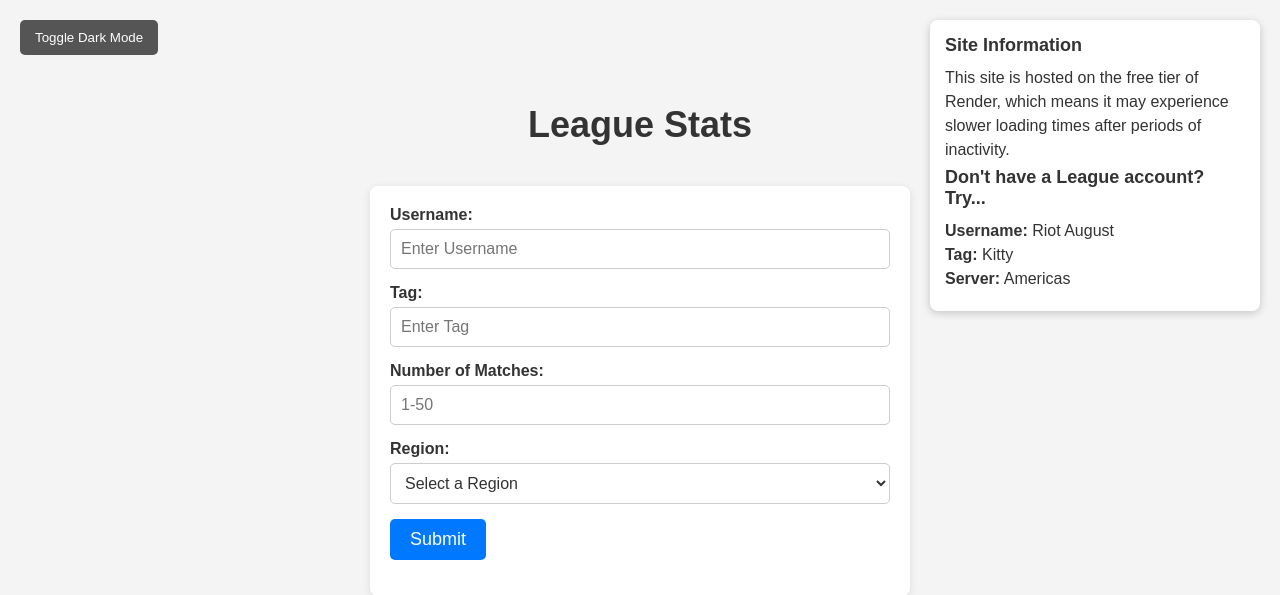
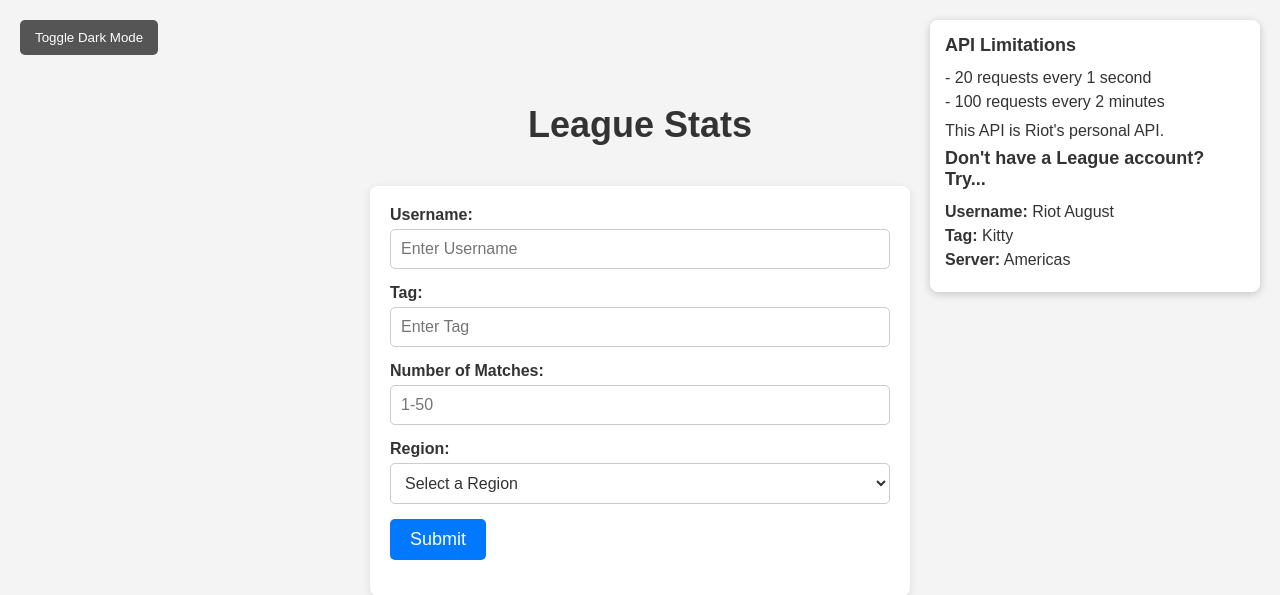
Before and after one commit to LeagueStatsPage/League-Stats, a Flask app: page / in a window 1280 px wide. Shown: the top 595 px of the page. Run offline with Flask 3, Linux system fonts and the light colour scheme.

Commit message:
Updated readme and html files

```diff
--- a/run.py
+++ b/run.py
@@ -1,6 +1,6 @@
 from app import create_app
 
-app = create_app(template_folder =  "../templates", static_folder = "../static")
+app = create_app(template_folder="../templates", static_folder="../static")
 
 if __name__ == "__main__":
     app.run(debug=True)
--- a/templates/mastery.html
+++ b/templates/mastery.html
@@ -15,8 +15,12 @@
 
     <!-- Information Menu -->
     <div id="infoMenu">
-        <h4>Site Information</h4>
-        <p>This site is hosted on the free tier of Render, which means it may experience slower loading times after periods of inactivity.</p>
+        <h4>API Limitations</h4>
+        <p>
+            - 20 requests every 1 second<br>
+            - 100 requests every 2 minutes
+        </p>
+        <p>This API is Riot's personal API.</p>
         <h4>Don't have a League account? Try...</h4>
         <p>
             <strong>Username:</strong> Riot August<br>
```
Also changed, not shown: README.md.
